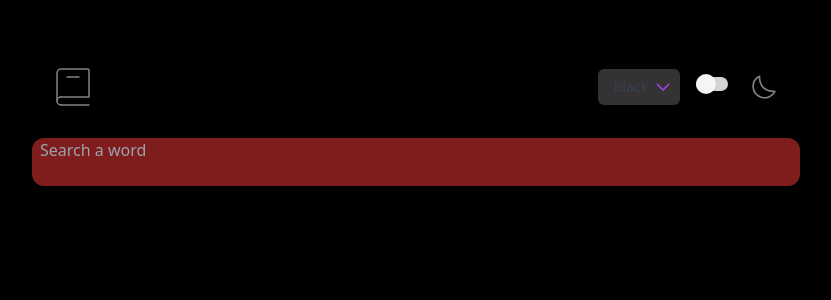
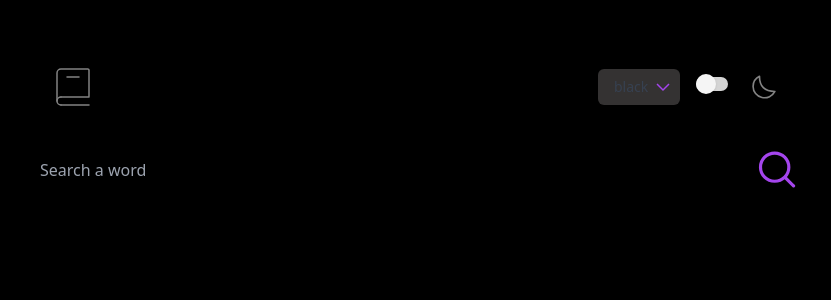
Before and after one commit to Najamulhassan3383/Dictionary-App, a React (Vite) app: page / in a window 1280 px wide. Shown: the top 300 px of the page, without its empty margins (224-1055 px from the left). Built offline with nearby package versions, Linux system fonts and the light colour scheme.

Commit message:
completed the input component

```diff
--- a/src/components/Input.jsx
+++ b/src/components/Input.jsx
@@ -2,12 +2,19 @@ import React from "react";
 
 function Input() {
   return (
-    <div className="w-full h-12 bg-red-900 rounded-xl">
+    <div className="w-full h-16  rounded-xl flex flex-row hover:border-4 transition-all ">
       <input
         type="text"
-        className="w-full bg-[#0d1829] flex bg-transparent pl-2 text-[#cccccc] outline-0"
+        className="w-full  flex justify-center align-center bg-transparent pl-2 text-[#cccccc] outline-0  w-full h-full rounded-xl"
         placeholder="Search a word"
       />
+      <button className="w-12 h-full  rounded-xl">
+        <img
+          src="../../public/assets/icon-search.svg"
+          alt="search"
+          className="h-3/5 w-full"
+        />
+      </button>
     </div>
   );
 }
```
